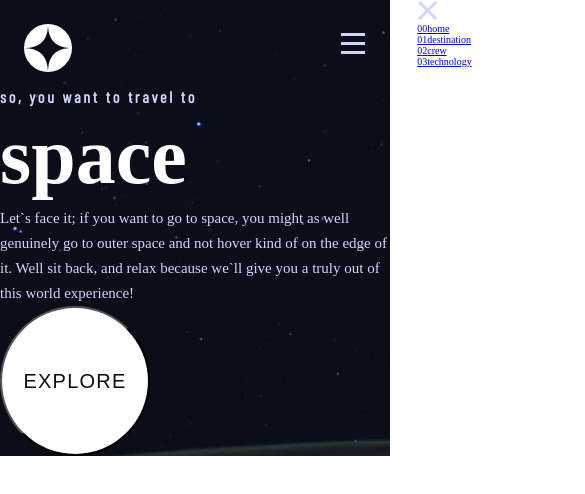
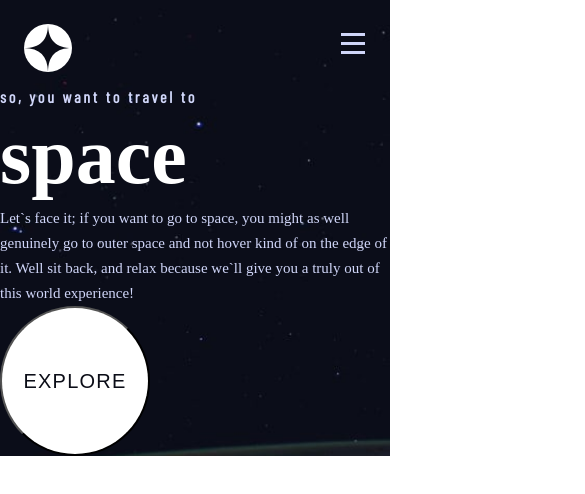
Before and after one commit to KamilKonopski/space-tourism-website-main, a React (Create React App) app: page / in a window 390 px wide. Shown: the top 494 px of the page, 585 px wide, since content can reach past the window. Built offline with nearby package versions, Linux system fonts and the light colour scheme; a web font is replaced by a local one.

Commit message:
add styles for mobile

```diff
--- a/src/components/Menu/Menu.module.css
+++ b/src/components/Menu/Menu.module.css
@@ -1,12 +1,43 @@
 .menu {
+    align-items: flex-end;
+    backdrop-filter: blur(30px);
+    display: flex;
+    flex-direction: column;
+    height: 100vh;
     list-style: none;
     position: absolute;
     right: 0;
     top: 0;
     transform: translateX(0);
     transition: transform 0.2s linear;
+    width: 65%;
 }
 
 .menu.hidden {
     transform: translateX(150%);
 }
+
+.burger--close {
+    margin: 34px 25px;
+    height: 19px;
+    width: 19px;
+}
+
+.menu__link {
+    align-self: flex-start;
+    margin: 2rem 0 2rem 3.5rem;
+}
+
+.menu__item {
+    color: var(--white-color);
+    font-family: 'Barlow Condensed', sans-serif;
+    font-size: 1.6rem;
+    letter-spacing: 2.7px;
+    text-decoration: none;
+    text-transform: uppercase;
+}
+
+.menu__item span {
+    margin-right: 1rem;
+    font-weight: 700;
+}
```
